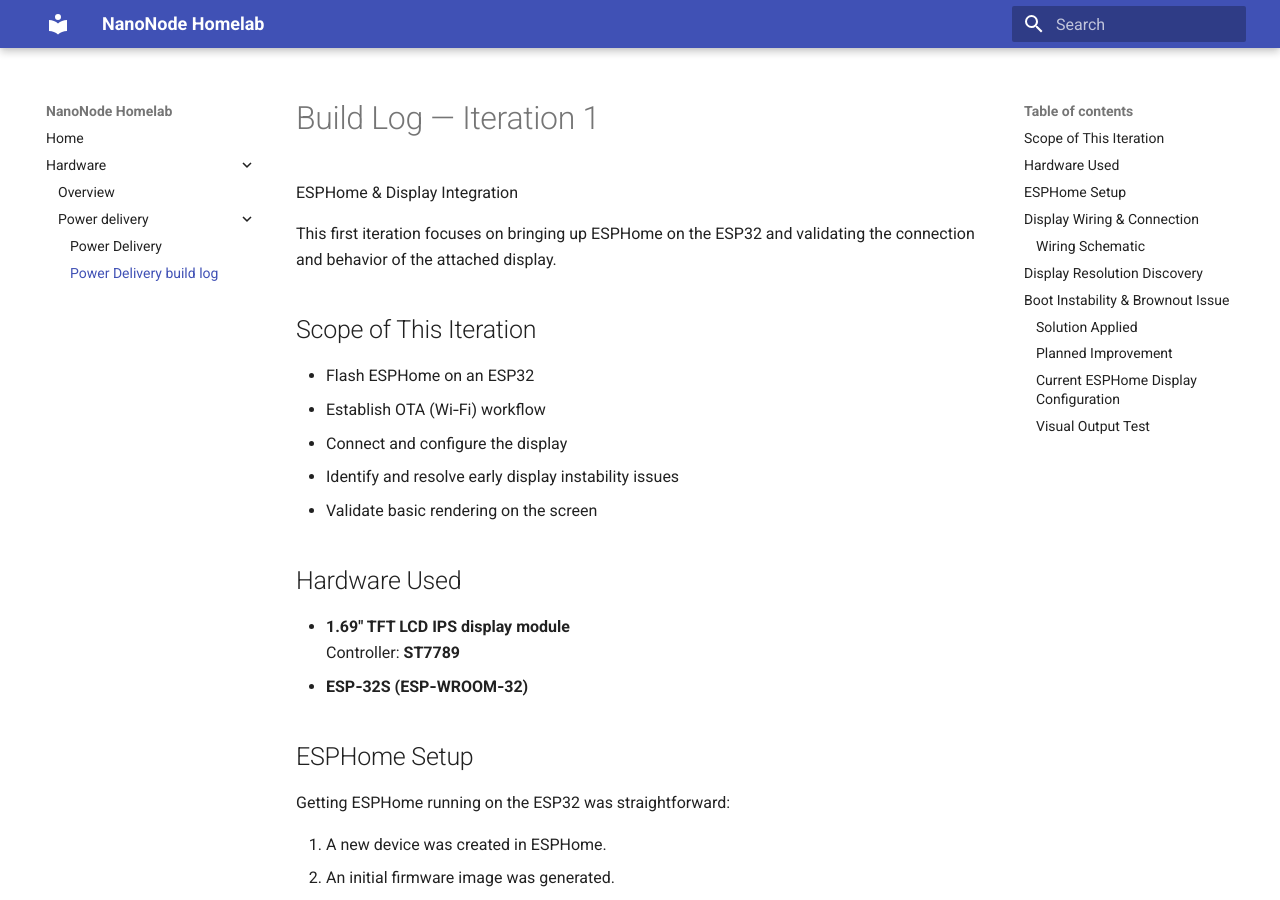
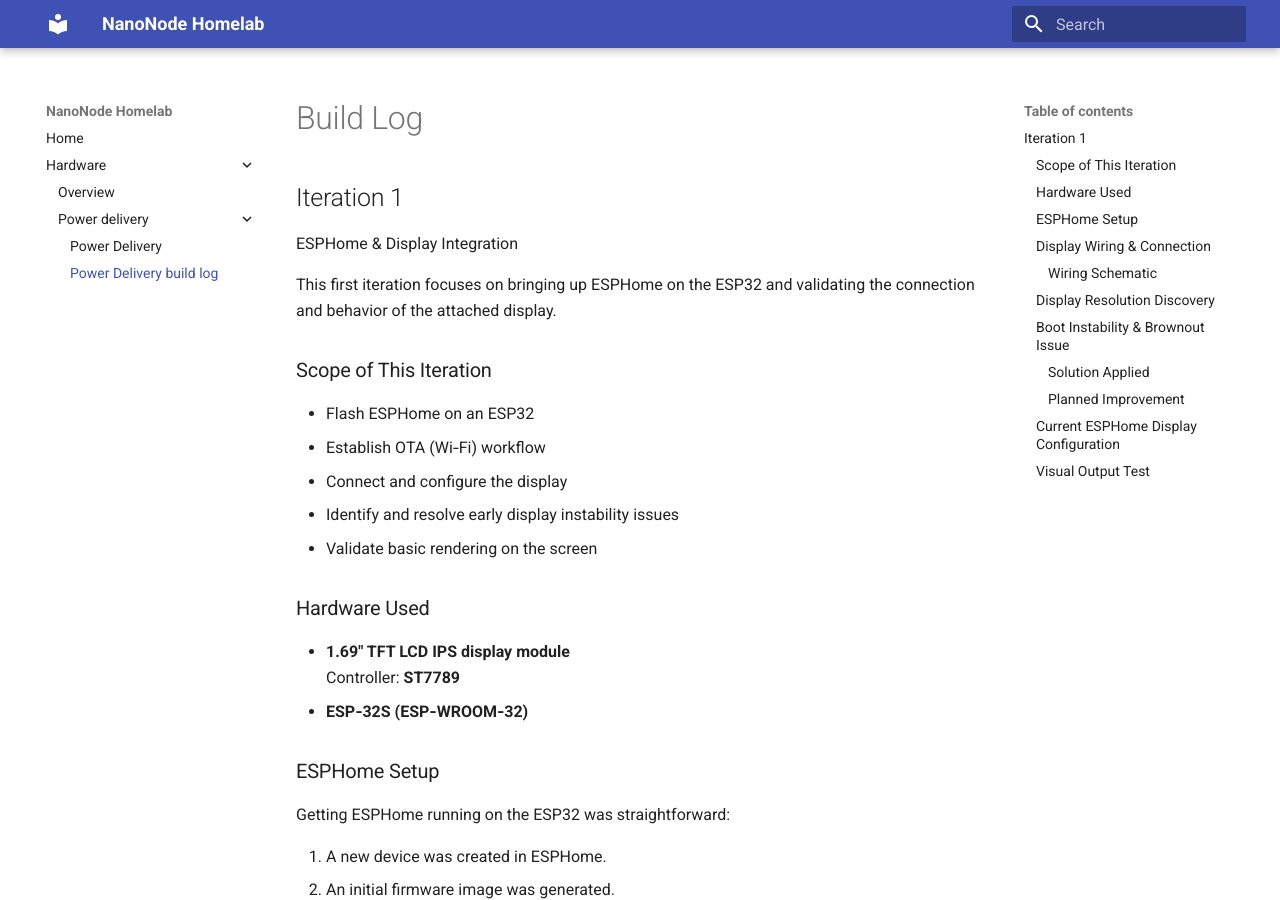
Before and after one commit to JR-Questum/nanonode-homelab, an MkDocs documentation site: the page built from docs/hardware/power-delivery/pd-bl.md, in a window 1280 px wide and 900 px high. Built offline with MkDocs 1.6.1 and Material for MkDocs 9.7.7, drawn with Linux system fonts in a browser that asks for light colours.

```diff
--- a/docs/hardware/power-delivery/pd-bl.md
+++ b/docs/hardware/power-delivery/pd-bl.md
@@ -1,11 +1,13 @@
 
-# Build Log — Iteration 1
+# Build Log
+
+## Iteration 1
 
 ESPHome & Display Integration
 
 This first iteration focuses on bringing up ESPHome on the ESP32 and validating the connection and behavior of the attached  display.
 
-## Scope of This Iteration
+### Scope of This Iteration
 
 - Flash ESPHome on an ESP32
 - Establish OTA (Wi‑Fi) workflow
@@ -13,13 +15,13 @@ This first iteration focuses on bringing up ESPHome on the ESP32 and validating
 - Identify and resolve early display instability issues
 - Validate basic rendering on the screen
 
-## Hardware Used
+### Hardware Used
 
 - **1.69" TFT LCD IPS display module**
   Controller: **ST7789**
 - **ESP‑32S (ESP‑WROOM‑32)**
 
-## ESPHome Setup
+### ESPHome Setup
 
 Getting ESPHome running on the ESP32 was straightforward:
 
@@ -31,16 +33,16 @@ Getting ESPHome running on the ESP32 was straightforward:
 
 This OTA workflow significantly speeds up development and testing.
 
-## Display Wiring & Connection
+### Display Wiring & Connection
 
 The display was connected to the ESP32 using a breadboard for early testing.
 After wiring, the ST7789 display was configured using ESPHome’s display component.
 
-### Wiring Schematic
+#### Wiring Schematic
 
 > *Add wiring diagram here*
 
-## Display Resolution Discovery
+### Display Resolution Discovery
 
 During initial testing, the bottom ~40 pixels of the display showed garbled output.
 
@@ -49,7 +51,7 @@ During initial testing, the bottom ~40 pixels of the display showed garbled outp
 
 This discovery explains the visual artifact and was a pleasant surprise, the extra vertical resolution is definitely a bonus.
 
-## Boot Instability & Brownout Issue
+### Boot Instability & Brownout Issue
 
 While flashing the firmware worked reliably, a problem appeared on reset or power‑cycle:
 
@@ -62,7 +64,7 @@ This strongly suggested a brownout or power instability, most likely occurring w
 - the ESP32 boots
 - Wi‑Fi initializes (high current draw)
 
-### Solution Applied
+#### Solution Applied
 
 The issue was resolved by delaying display initialization using:
 
@@ -72,7 +74,7 @@ setup_priority: -100
 
 This postpones the display setup until later in the boot sequence, after the ESP32 and Wi‑Fi have stabilized.
 
-### Planned Improvement
+#### Planned Improvement
 
 To further stabilize the power rail, a small decoupling capacitor will likely be added near the ESP32/display supply in a future iteration.
 
```
